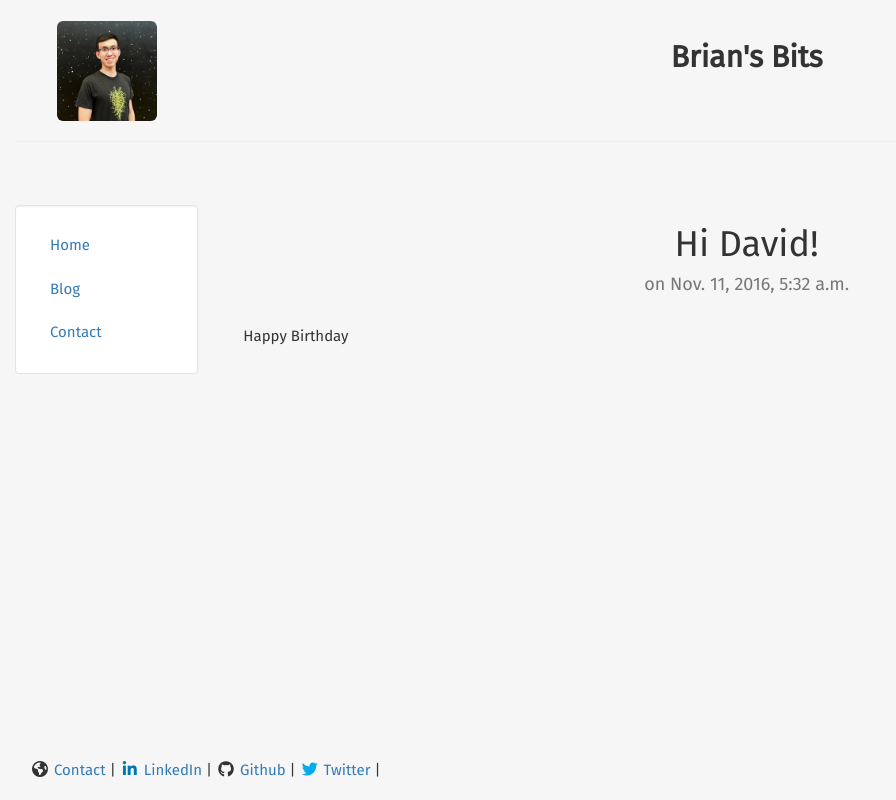
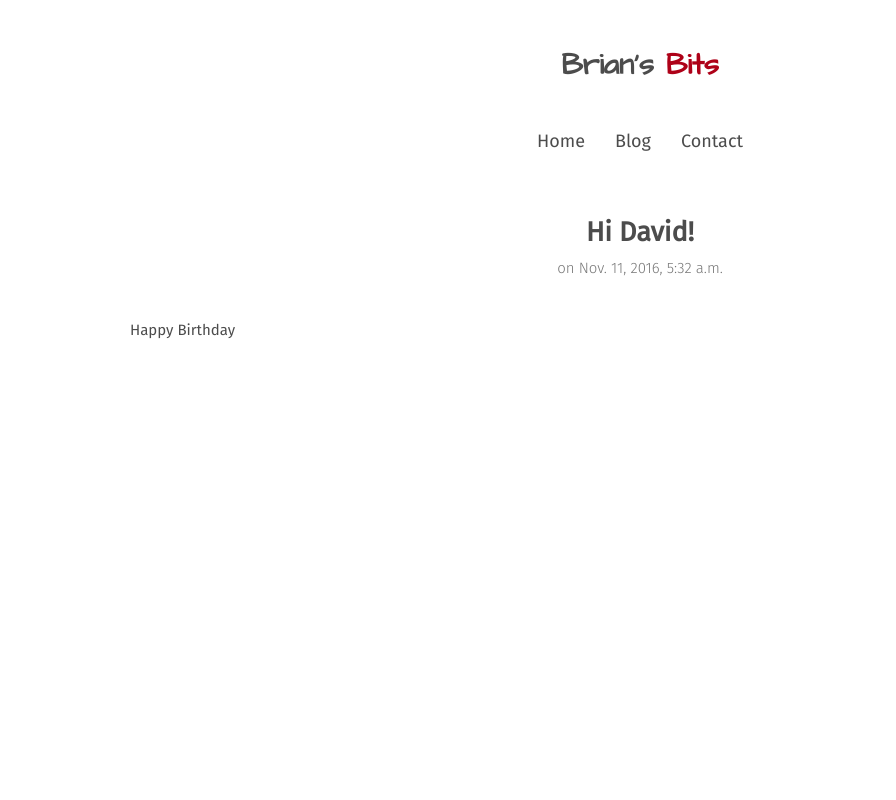
Before and after one commit to brianzq/brians-bits, a Django app: page /blog/1 in a window 1280 px wide. Shown: the whole page, without its empty margins (0-896 px from the left). Run offline with Django 3.2, Linux system fonts and the light colour scheme; data comes from the database, SQL or seed files in the repository; both versions use the stored data as it was after the commit; some libraries are stand-ins or nearby versions.

Commit message:
Redesign website

```diff
--- a/mysite/apps/blog/templates/blog/post.html
+++ b/mysite/apps/blog/templates/blog/post.html
@@ -1,8 +1,10 @@
 {% extends 'personal/header.html' %}
 
 {% block content %}
-    <h1 align="center">{{post.title}}</h1>
-    <h4 align="center" class="text-muted">on {{post.date}}</h4>
+  <container class="post-title-wrapper">
+    <p class="post-title">{{post.title}}</p>
+    <p class="post-date text-muted lead">on {{post.date}}</p>
     <br>
     {{post.body|safe|linebreaks}}
+  </container>
 {% endblock %}
--- /dev/null
+++ b/mysite/apps/personal/static/css/main.css
@@ -0,0 +1,136 @@
+a {
+  color: #B66E73;
+}
+a:hover {
+  /*color: #B68386;*/
+  color: #AE0118;
+}
+/*brand*/
+.navbar-brand {
+  font-family: 'Architects Daughter', cursive;
+  float: none;
+  display: block;
+  text-align: center;
+  font-weight: bold;
+  font-size: 2em;
+  margin-top: 20px;
+  margin-bottom: 25px;
+}
+/*header & toggle*/
+@media (min-width: 768px) {
+  .navbar-header {
+    display: none;
+  }
+  .navbar-collapse ul li a{
+    font-size: 1.2em;
+    display: none;
+  }
+}
+.container > .navbar-header,
+.container-fluid > .navbar-header{
+  padding-left: 5px;
+  padding-right: 5px;
+  margin-left: 15px;
+  margin-right: 15px;
+  border-top-style: solid;
+  border-bottom-style: solid;
+  border-width: 1px;
+  border-color: #999999;
+}
+.navbar .navbar-toggle {
+  display: inline-block;
+  width: 100%;
+  padding-top: 8px;
+  padding-bottom: 4px;
+  margin: 6px 0px;
+  float: none;
+  border-style: none;
+}
+.navbar .navbar-toggle:hover {
+  cursor: pointer;
+  color: #B68386;
+}
+.navbar .navbar-toggle::before {
+  content: "Menu";
+  font-weight: normal;
+}
+.navbar .navbar-toggle .icon-bar {
+  background-color: #888;
+}
+/*menu collapse*/
+@media (min-width: 768px) {
+  .navbar .navbar-collapse {
+    text-align: center;
+    padding-left: 10px;
+    padding-right: 10px;
+    margin-left: 15px;
+    margin-right: 15px;
+    box-shadow: 0px;
+  }
+  .navbar-collapse ul {
+    display: inline-block;
+    float: none;
+  }
+}
+.navbar-collapse ul {
+  float: none;
+}
+.navbar-collapse ul li a{
+  display: block;
+  text-align: center;
+}
+.navbar-collapse li.active {
+  color: #AE0118;
+}
+.navbar-collapse li a {
+  text-align: left;
+  /*color: #4C4C4C;*/
+  color: inherit;
+  font-weight: 400;
+  background-color: transparent;
+}
+.navbar-collapse li a:hover {
+  color: #B68386;
+  background-color: transparent;
+}
+.navbar-collapse li a:active {
+  color: #B68386;
+}
+/*body*/
+body {
+  color: #4C4C4C;
+  padding-top: 20px;
+}
+.starter-template {
+  padding: 20px 20px;
+  margin: 0px 40px;
+  /*text-align: center;*/
+}
+@media (max-width: 768px) {
+  .starter-template {
+    padding: 20px 15px;
+    margin: 0px 0px;
+  }
+}
+/*blog*/
+.blog-title p {
+  margin-bottom: 2px;
+}
+.blog-title a {
+  font-size: 1.4em;
+  font-weight: bold;
+}
+.blog-title-date {
+  font-size: 0.9em;
+}
+/*post*/
+.post-title-wrapper .post-title{
+  text-align: center;
+  font-size: 1.8em;
+  font-weight: bold;
+  margin-bottom: 6px;
+}
+.post-title-wrapper .post-date{
+  text-align: center;
+  font-size: 1em;
+}
--- /dev/null
+++ b/mysite/apps/personal/static/js/main.js
@@ -0,0 +1,7 @@
+// Assign "active" class to navbar item based on current page URL
+// https://gist.github.com/daverogers/5375778
+$(document).ready(function() {
+  // get current URL path and assign 'active' class
+  var pathname = window.location.pathname;
+  $('.nav > li > a[href="'+pathname+'"]').parent().addClass('active');
+});
--- a/mysite/apps/personal/templates/personal/header.html
+++ b/mysite/apps/personal/templates/personal/header.html
@@ -2,64 +2,58 @@
 <html lang="en">
 
 <head>
+  <meta charset="utf-8" />
+  <meta http-equiv="X-UA-Compatible" content="IE=edge">
+  <meta name="viewport" content = "width=device-width, initial-scale=1.0">
   <title>Brian Zhang</title>
-    <meta charset="utf-8" />
+
   {% load staticfiles %}
+  <style>@import url('https://fonts.googleapis.com/css?family=Fira+Sans:300,300i,400')</style>
+  <link href="https://fonts.googleapis.com/css?family=Architects+Daughter" rel="stylesheet">
   <link rel="stylesheet" href="{% static 'css/bootstrap.min.css' %}" type = "text/css"/>
-    <meta name="viewport" content = "width=device-width, initial-scale=1.0">
-    <style>@import url('https://fonts.googleapis.com/css?family=Fira+Sans:300,300i,400')</style>
-    <style type="text/css">
-        html,
-        body {
-          height:100%
-        }
-    </style>
-    <script src="https://use.fontawesome.com/dbf964d036.js"></script>
+  <link rel="stylesheet" href="{% static 'css/main.css' %}" type = "text/css"/>
 </head>
 
-<body class="body" style="background-color:#f6f6f6">
-    <div class="container-fluid" style="min-height:95%; ">
-        <div class="row">
-              <div class="col-sm-2">
-                  <br>
-                  <center>
-                    <img src="{% static 'personal/img/avatar.png' %}" class="img-rounded responsive-img" style='max-height:100px;' alt="face">
-                  </center>
+<body>
+    <div class="container-fluid">
+      <a class="navbar-brand" href="/">
+        <span style="color: #4C4C4C">Brian's</span> <span style="color: #AE0118">Bits</span>
+      </a>
     </div>
-              <div class="col-sm-10">
-                  <br>
-                  <center>
-                  <h2><strong>Brian's Bits</strong></h2>
-                  </center>
+
+    <nav class="navbar">
+      <div class="container-fluid">
+        <div class="navbar-header">
+          <botton type="button" class="navbar-toggle collapsed" data-toggle="collapse" data-target="#navbar" aria-expanded="false" aria-controls="navbar">
+            <div style="float: right;">
+              <span class="icon-bar"></span>
+              <span class="icon-bar"></span>
+              <span class="icon-bar"></span>
             </div>
-        </div><hr>
+          </botton>
+        </div>
+        <div id="navbar" class="navbar-collapse collapse" style="text-align: center;">
+          <ul class="nav navbar-nav">
+            <li><a href="/">Home</a></li>
+            <li><a href="/blog/">Blog</a></li>
+            <li><a href="/contact/">Contact</a></li>
+          </ul>
+        </div><!--/.nav-collapse -->
+      </div>
+    </nav>
 
-        <div class="row">
-          <div class="col-sm-2">
-          <br>
 
-          <br>
-           <!-- Great, til you resize. -->
-            <!--<div class="well bs-sidebar affix" id="sidebar" style="background-color:#fff">-->
-            <div class="well bs-sidebar" id="sidebar" style="background-color:#fff">
-              <ul class="nav nav-pills nav-stacked">
-                <li><a href='/'>Home</a></li>
-                <li><a href='/blog/'>Blog</a></li>
-                <li><a href='/contact/'>Contact</a></li>
-              </ul>
-            </div> <!--well bs-sidebar affix-->
-          </div> <!--col-sm-2-->
-          <div class="col-sm-10">
+  <div class="container">
 
-            <div class='container-fluid'>
-            <br><br>
+    <div class="starter-template">
       {% block content %}
       {% endblock %}
     </div>
+
   </div>
-        </div>
-    </div>
-    <footer>
+
+<!-- TODO -->
+<!--   <footer>
     <div class="container-fluid" style="margin-left:15px">
       <p>
         <i class="fa fa-fw fa-globe" style="font-size:16px"></i> <a href="http://brianzhang.info/contact/" target="_self">Contact</a> |
@@ -68,8 +62,16 @@
         <i class="fa fa-fw fa-twitter" style="font-size:16px;color:#00aced;"></i> <a href="https://twitter.com/brian_zq" target="_blank">Twitter</a> |
       </p>
     </div>
-    </footer>
+  </footer>    -->
 
+  <!-- Bootstrap core JavaScript
+  ================================================== -->
+  <!-- Placed at the end of the document so the pages load faster -->
+  <!-- jQuery (necessary for Bootstrap's JavaScript plugins) -->
+  <script src="https://ajax.googleapis.com/ajax/libs/jquery/1.12.4/jquery.min.js"></script>
+  <!-- Include all compiled plugins (below), or include individual files as needed -->
+  <script src="{% static 'js/bootstrap.min.js' %}"></script>
+  <script src="{% static 'js/main.js' %}"></script>
 </body>
 
 </html>
```
Also changed, not shown: mysite/apps/blog/templates/blog/blog.html (+7 -7 lines), mysite/apps/personal/templates/personal/header_save.html (added, +81 -0 lines), mysite/apps/personal/templates/personal/header_test.html (deleted, +0 -55 lines), mysite/apps/personal/templates/personal/index.html (+5 -2 lines), mysite/db.sqlite3. Lines whose indentation alone changed are shown as unchanged.
